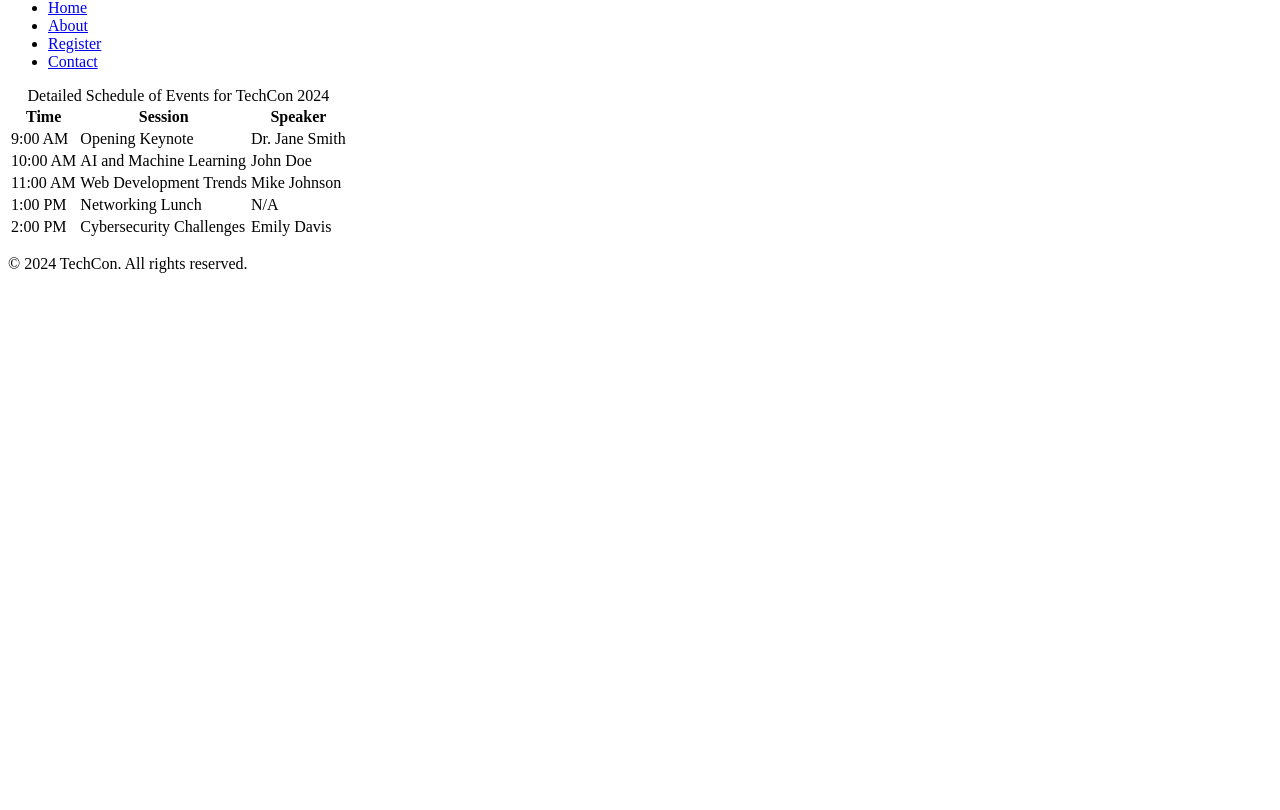
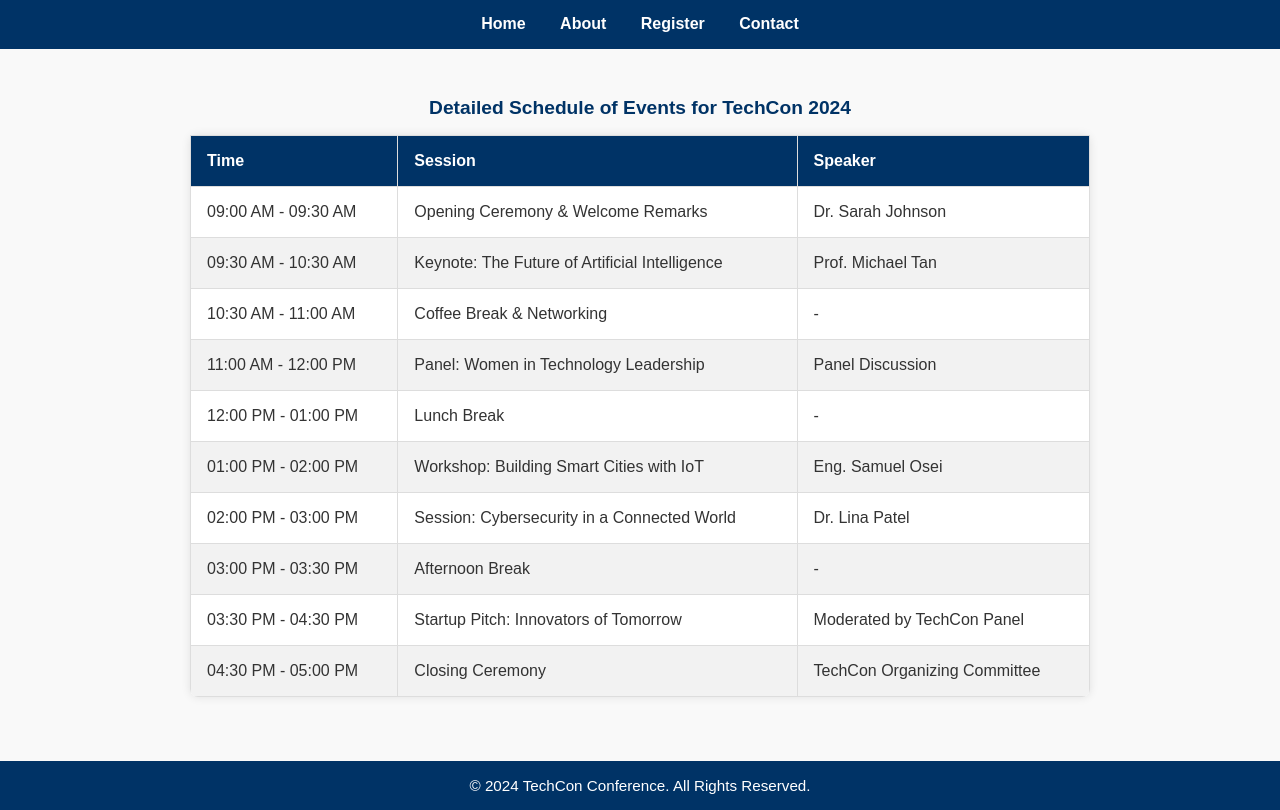
Before and after one commit to appiahsikaphilip/TechCon_HTML, a plain HTML site: page techcon_website/schedule.html in a window 1280 px wide. Shown: the part 81-891 px from the top of the page. Before the commit the page ends 800 px from the top, so only its background shows below. Drawn offline with Linux system fonts and the light colour scheme.

Commit message:
Finalize schedule.html with clean footer and complete structure

```diff
--- a/techcon_website/schedule.html
+++ b/techcon_website/schedule.html
@@ -3,22 +3,104 @@
 <head>
     <meta charset="UTF-8">
     <meta name="viewport" content="width=device-width, initial-scale=1.0">
-    <title>Schedule - TechCon 2024</title>
+    <title>Schedule for TechCon 2024</title>
+    <meta name="description" content="Explore the full schedule for TechCon 2024, featuring expert speakers, sessions, and networking opportunities.">
+    <link rel="stylesheet" href="styles.css">
+    <style>
+        body {
+            font-family: Arial, sans-serif;
+            margin: 0;
+            background-color: #f9f9f9;
+            color: #333;
+        }
+
+        header {
+            background-color: #003366;
+            color: white;
+            text-align: center;
+            padding: 1rem 0;
+        }
+
+        nav {
+            margin-top: 10px;
+        }
+
+        nav a {
+            color: white;
+            text-decoration: none;
+            margin: 0 15px;
+            font-weight: bold;
+        }
+
+        nav a:hover {
+            text-decoration: underline;
+        }
+
+        main {
+            padding: 2rem;
+            max-width: 900px;
+            margin: 0 auto;
+        }
+
+        table {
+            width: 100%;
+            border-collapse: collapse;
+            background-color: white;
+            border-radius: 8px;
+            overflow: hidden;
+            box-shadow: 0 0 10px rgba(0,0,0,0.1);
+        }
+
+        caption {
+            caption-side: top;
+            font-weight: bold;
+            font-size: 1.2rem;
+            padding: 1rem;
+            color: #003366;
+        }
+
+        th, td {
+            border: 1px solid #ddd;
+            padding: 1rem;
+            text-align: left;
+        }
+
+        th {
+            background-color: #003366;
+            color: white;
+        }
+
+        tr:nth-child(even) {
+            background-color: #f2f2f2;
+        }
+
+        footer {
+            background-color: #003366;
+            color: white;
+            text-align: center;
+            padding: 1rem 0;
+            margin-top: 2rem;
+        }
+
+        footer p {
+            margin: 0;
+            font-size: 0.95rem;
+        }
+    </style>
 </head>
 <body>
     <header>
         <h1>Schedule for TechCon 2024</h1>
         <nav>
-            <ul>
-                <li><a href="index.html">Home</a></li>
-                <li><a href="about.html">About</a></li>
-                <li><a href="register.html">Register</a></li>
-                <li><a href="contact.html">Contact</a></li>
-            </ul>
+            <a href="index.html">Home</a>
+            <a href="about.html">About</a>
+            <a href="register.html">Register</a>
+            <a href="contact.html">Contact</a>
         </nav>
     </header>
 
     <main>
+        <section>
             <table>
                 <caption>Detailed Schedule of Events for TechCon 2024</caption>
                 <thead>
@@ -30,36 +112,62 @@
                 </thead>
                 <tbody>
                     <tr>
-                    <td>9:00 AM</td>
-                    <td>Opening Keynote</td>
-                    <td>Dr. Jane Smith</td>
+                        <td>09:00 AM - 09:30 AM</td>
+                        <td>Opening Ceremony & Welcome Remarks</td>
+                        <td>Dr. Sarah Johnson</td>
                     </tr>
                     <tr>
-                    <td>10:00 AM</td>
-                    <td>AI and Machine Learning</td>
-                    <td>John Doe</td>
+                        <td>09:30 AM - 10:30 AM</td>
+                        <td>Keynote: The Future of Artificial Intelligence</td>
+                        <td>Prof. Michael Tan</td>
                     </tr>
                     <tr>
-                    <td>11:00 AM</td>
-                    <td>Web Development Trends</td>
-                    <td>Mike Johnson</td>
+                        <td>10:30 AM - 11:00 AM</td>
+                        <td>Coffee Break & Networking</td>
+                        <td>-</td>
                     </tr>
                     <tr>
-                    <td>1:00 PM</td>
-                    <td>Networking Lunch</td>
-                    <td>N/A</td>
+                        <td>11:00 AM - 12:00 PM</td>
+                        <td>Panel: Women in Technology Leadership</td>
+                        <td>Panel Discussion</td>
                     </tr>
                     <tr>
-                    <td>2:00 PM</td>
-                    <td>Cybersecurity Challenges</td>
-                    <td>Emily Davis</td>
+                        <td>12:00 PM - 01:00 PM</td>
+                        <td>Lunch Break</td>
+                        <td>-</td>
+                    </tr>
+                    <tr>
+                        <td>01:00 PM - 02:00 PM</td>
+                        <td>Workshop: Building Smart Cities with IoT</td>
+                        <td>Eng. Samuel Osei</td>
+                    </tr>
+                    <tr>
+                        <td>02:00 PM - 03:00 PM</td>
+                        <td>Session: Cybersecurity in a Connected World</td>
+                        <td>Dr. Lina Patel</td>
+                    </tr>
+                    <tr>
+                        <td>03:00 PM - 03:30 PM</td>
+                        <td>Afternoon Break</td>
+                        <td>-</td>
+                    </tr>
+                    <tr>
+                        <td>03:30 PM - 04:30 PM</td>
+                        <td>Startup Pitch: Innovators of Tomorrow</td>
+                        <td>Moderated by TechCon Panel</td>
+                    </tr>
+                    <tr>
+                        <td>04:30 PM - 05:00 PM</td>
+                        <td>Closing Ceremony</td>
+                        <td>TechCon Organizing Committee</td>
                     </tr>
                 </tbody>
             </table>
+        </section>
     </main>
 
     <footer>
-        <p>© 2024 TechCon. All rights reserved.</p>
+        <p>&copy; 2024 TechCon Conference. All Rights Reserved.</p>
     </footer>
 </body>
 </html>
```
Lines whose indentation alone changed are shown as unchanged.
